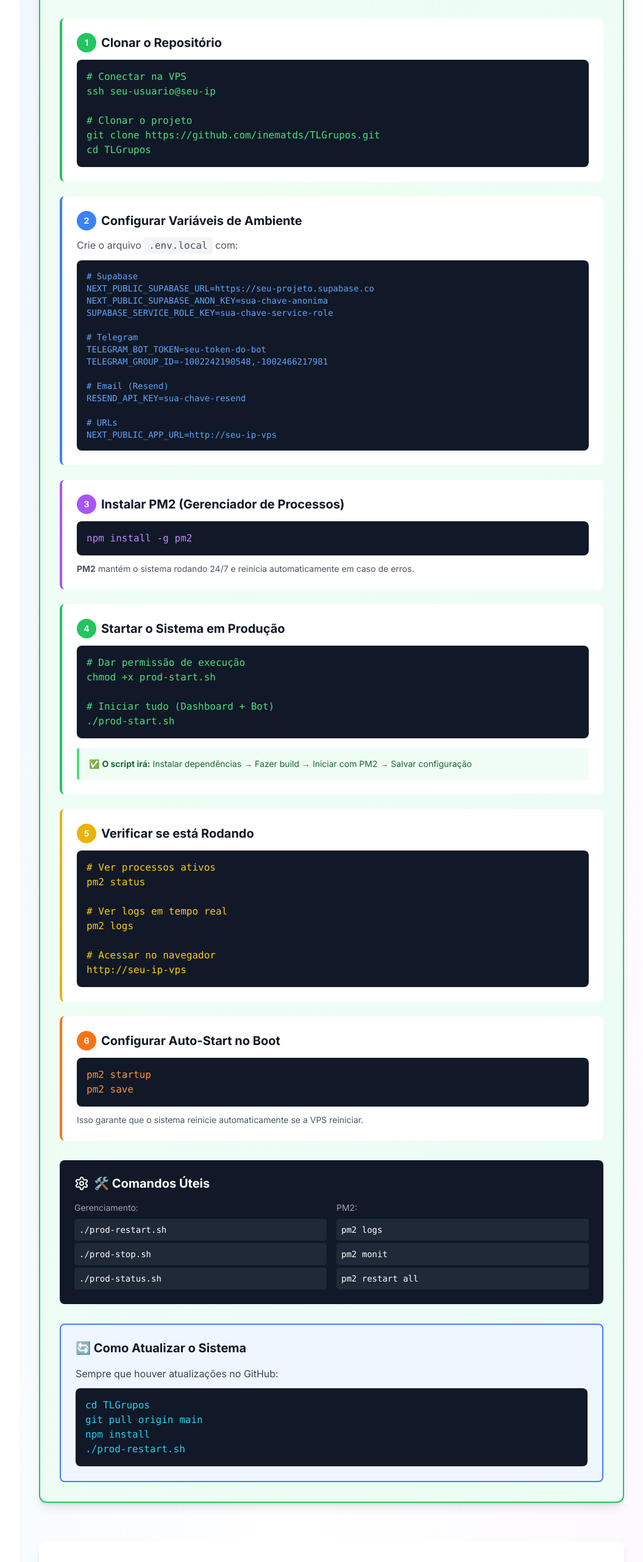
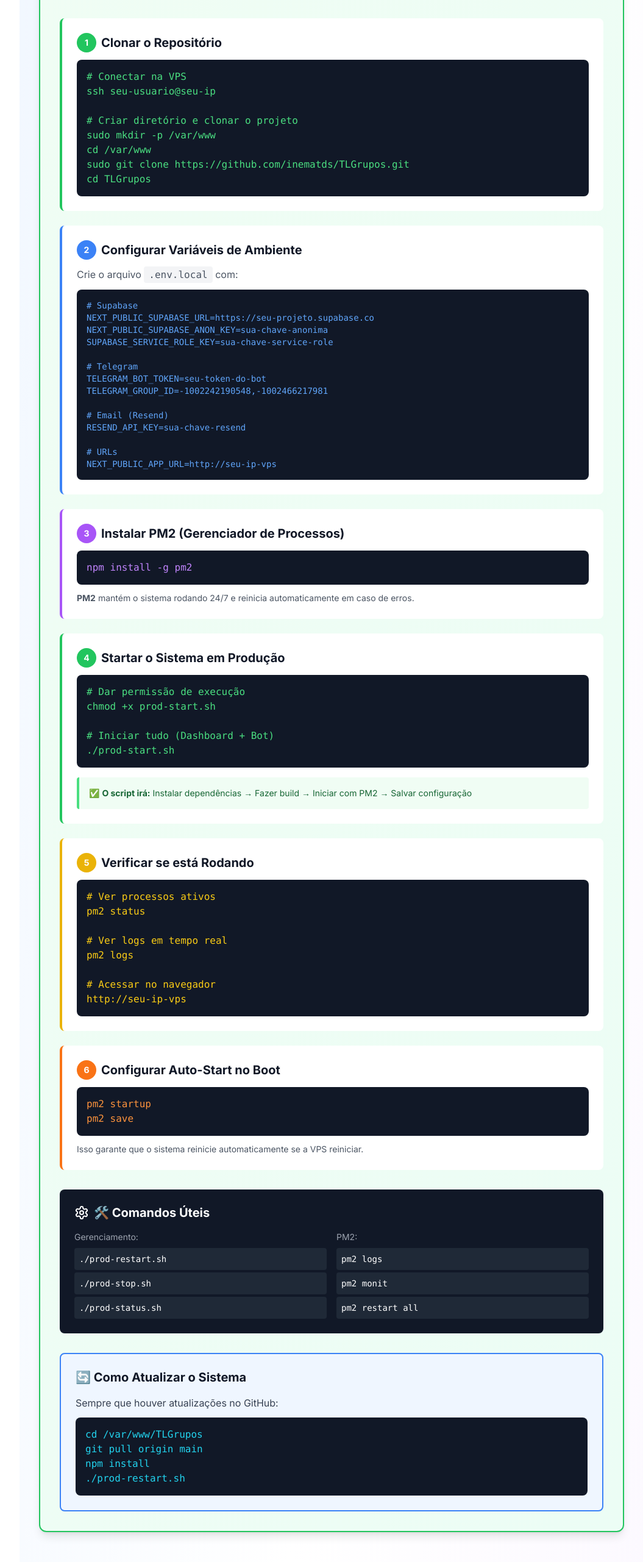
Before and after one commit to inematds/TLGrupos, a Next.js app: page / in a window 1280 px wide. Shown: the part 1124-3686 px from the top of the page at 61% size, without its empty margins (224-1279 px from the left). Built offline with nearby package versions, Linux system fonts and the light colour scheme.

Commit message:
docs: Update installation path to /var/www/TLGrupos

```diff
--- a/src/app/page.tsx
+++ b/src/app/page.tsx
@@ -156,8 +156,10 @@ export default function HomePage() {
                   <code>{`# Conectar na VPS
 ssh seu-usuario@seu-ip
 
-# Clonar o projeto
-git clone https://github.com/inematds/TLGrupos.git
+# Criar diretório e clonar o projeto
+sudo mkdir -p /var/www
+cd /var/www
+sudo git clone https://github.com/inematds/TLGrupos.git
 cd TLGrupos`}</code>
                 </pre>
               </div>
@@ -282,7 +284,7 @@ pm2 save`}</code>
               <h3 className="text-xl font-bold text-gray-900 mb-4">🔄 Como Atualizar o Sistema</h3>
               <p className="text-gray-700 mb-3">Sempre que houver atualizações no GitHub:</p>
               <pre className="bg-gray-900 text-cyan-400 p-4 rounded-lg overflow-x-auto">
-                <code>{`cd TLGrupos
+                <code>{`cd /var/www/TLGrupos
 git pull origin main
 npm install
 ./prod-restart.sh`}</code>
```
